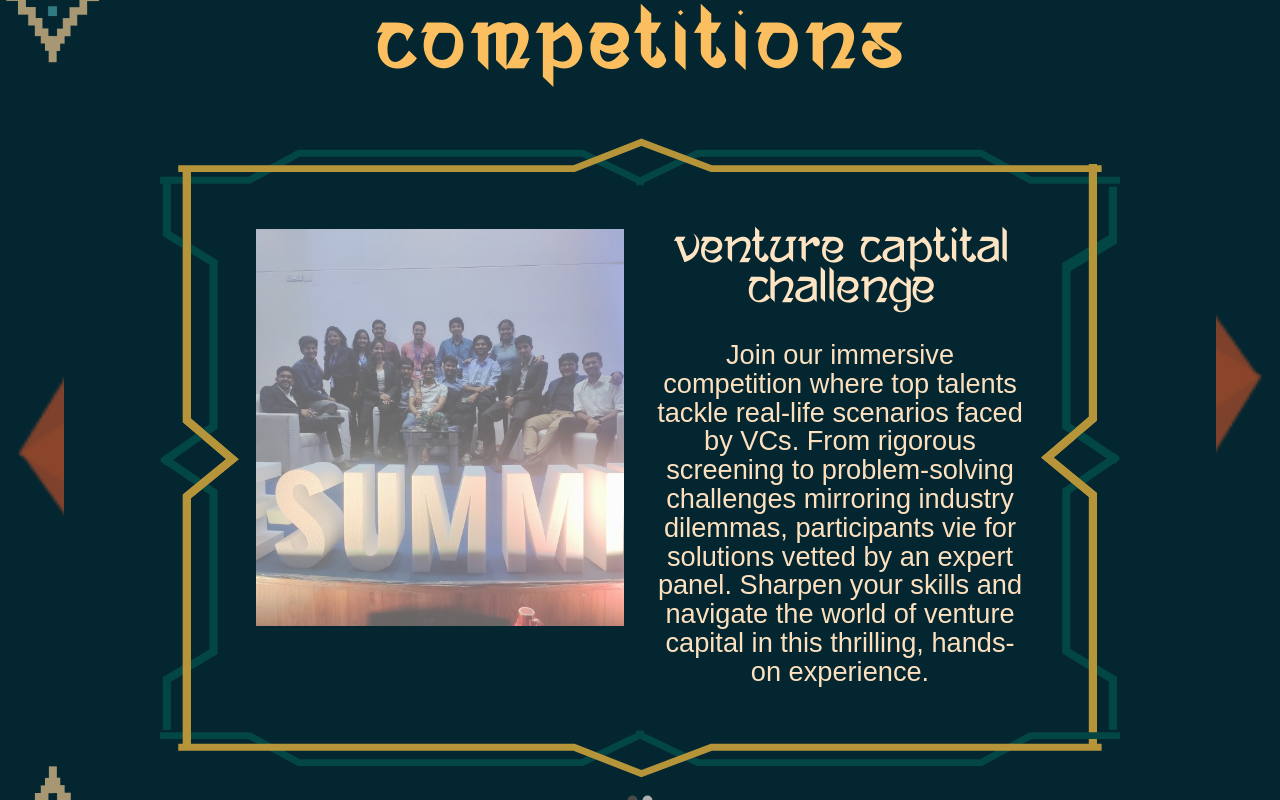
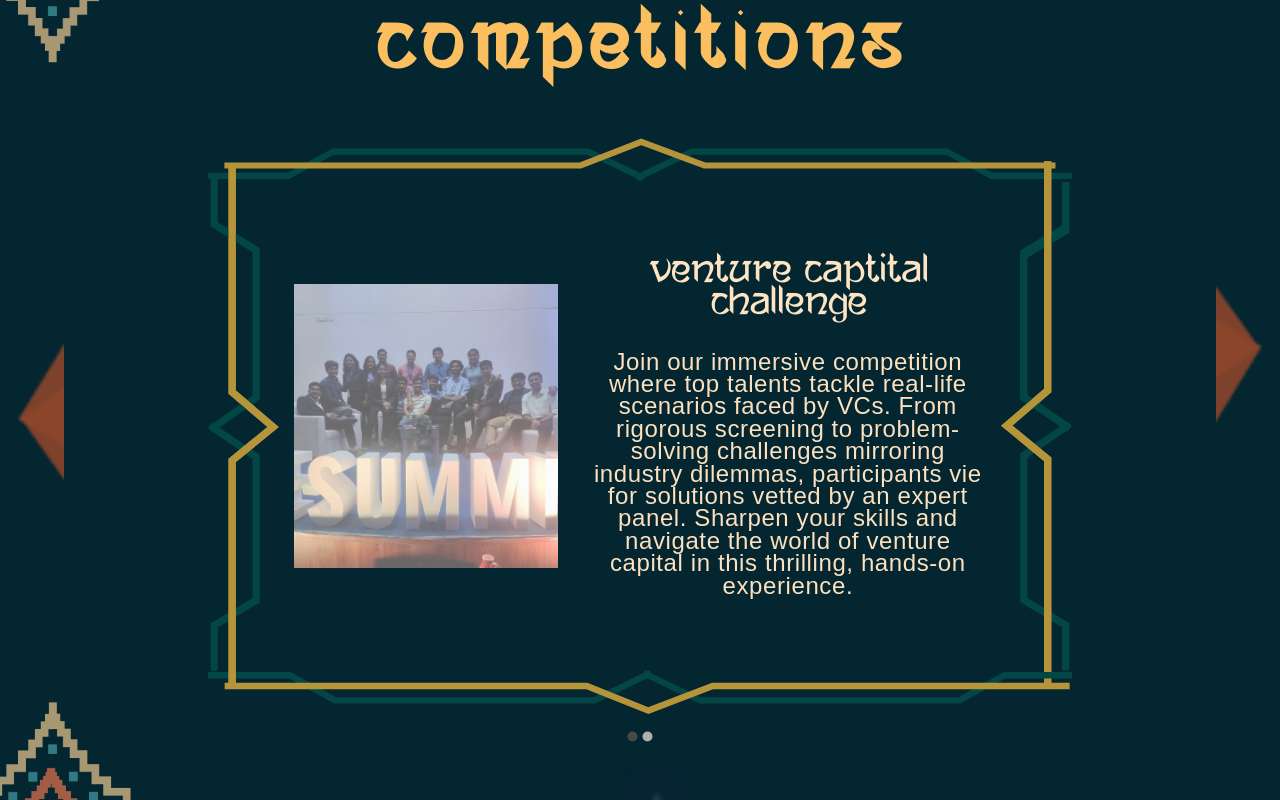
Before and after one commit to E-Cell-IITH/E-Cell-Website, a Next.js app: page /esummit in a window 1280 px wide. Shown: the part 2400-3200 px from the top of the page. Built offline with nearby package versions, Linux system fonts and the light colour scheme; a web font is replaced by a local one.

Commit message:
esummit responsive for border container

```diff
--- a/components/ESummt/BorderContainer.jsx
+++ b/components/ESummt/BorderContainer.jsx
@@ -1,37 +1,36 @@
-const BorderContainer = ({ height = "40rem", width = "60rem",widthcss="w-[60rem]", heightcss="h-[40rem]", children }) => {
+const BorderContainer = ({
+  widthcss = "w-[60rem]",
+  heightcss = "h-[40rem]",
+  margintopcss = "mt-[40rem]",
+  marginleftcss = "ml-[60rem]",
+  children,
+}) => {
   return (
-    <div
-      className={`relative w-[${width}] h-[${height}] flex`}
-      style={{ height: height, width: width }}
-    >
+    <div className={`relative flex ${widthcss} ${heightcss}`}>
       <div
-        className={`absolute bg-cover w-[${width}] ${widthcss}`}
+        className={`absolute bg-cover ${widthcss}`}
         style={{
           backgroundImage: "url('/esummit/bordercontainer/top.svg')",
           aspectRatio: 1117 / 56,
-          width: width,
         }}
       ></div>
 
       <div
-        className={`absolute bg-cover h-[${height}] ${heightcss} right-0`}
+        className={`absolute bg-cover ${heightcss} ${marginleftcss} right-0`}
         style={{
           backgroundImage: "url('/esummit/bordercontainer/right.svg')",
           aspectRatio: 78 / 631,
-          marginLeft: width,
         }}
       ></div>
       <div
-        className={`absolute bg-cover w-[${width}] ${widthcss} bottom-0`}
+        className={`absolute bg-cover ${widthcss} ${margintopcss} bottom-0`}
         style={{
           backgroundImage: "url('/esummit/bordercontainer/bottom.svg')",
           aspectRatio: 1117 / 56,
-          width: width,
-          marginTop: height,
         }}
       ></div>
       <div
-        className={`absolute bg-cover h-[${height}] ${heightcss}`}
+        className={`absolute bg-cover ${heightcss}`}
         style={{
           backgroundImage: "url('/esummit/bordercontainer/left.svg')",
           aspectRatio: 78 / 631,
--- a/components/ESummt/Competitions.jsx
+++ b/components/ESummt/Competitions.jsx
@@ -2,7 +2,7 @@ import { Gentium_Plus } from "next/font/google";
 import localFont from "next/font/local";
 import React from "react";
 import Carousel from "react-material-ui-carousel";
-import BorderContainer from './BorderContainer';
+import BorderContainer from "./BorderContainer";
 
 const gentiumnormal = Gentium_Plus({ subsets: ["latin"], weight: "400" });
 
@@ -77,32 +77,38 @@ const Competitions = () => {
         >
           Competitions{" "}
         </h3>
-        <div className="mb-[5%] w-[80%]">
+        <div className="mb-[5%] w-[80%] sm:w-[95%]">
           <Carousel animation="slide" duration={1000} autoPlay={false}>
-            {
-              competitions.map((comp, index) => {
-                return (<center key={index}>
-                  <BorderContainer height="40rem" width="60rem">
+            {competitions.map((competition, index) => {
+              return (
+                <center key={index}>
+                  <BorderContainer
+                    heightcss="h-[24rem] sm:h-[30rem] lg:h-[36rem]"
+                    widthcss="w-[36rem] sm:w-[45rem] lg:w-[54rem]"
+                    marginleftcss="ml-[36rem] sm:ml-[30rem] lg:ml-[54rem]"
+                    margintopcss="mt-[24rem] sm:mt-[45rem] lg:mt-[36rem]"
+                  >
                     <div className="flex flex-row gap-[2rem] align-center justify-center my-[auto] mx-[10%] relative w-full">
-                      <div className="flex-1">
-                        <img src={comp.image} />
+                      <div className="flex flex-[2] items-center">
+                        <img src={competition.image} />
                       </div>
-                      <div className="flex gap-[2rem] flex-col flex-1">
+                      <div className="flex gap-[2rem] flex-col flex-[3]">
                         <h4
-                          className={`text-[3rem] leading-[2.5rem] color-[white] text-[#FFE4C3] ${ananda.className}`}
+                          className={`text-[3rem] leading-[2.5rem] sm:text-[2.4rem] sm:leading-[1.8rem] lg:text-[2.5rem] lg:leading-[2rem] color-[white] text-[#FFE4C3] ${ananda.className}`}
                         >
-                          {comp.title}
+                          {competition.title}
                         </h4>
                         <p
-                          className={`text-[1.7rem] leading-[1.8rem] color-[white] text-[#FDE1BF] ${gentiumnormal.className}`}
+                          className={`tracking-wide text-[1.7rem] leading-[1.8rem] sm:text-[1.4rem] sm:leading-[1.2rem] lg:text-[1.5rem] lg:leading-[1.4rem] color-[white] text-[#FDE1BF] ${gentiumnormal.className}`}
                         >
-                          {comp.content}
+                          {competition.content}
                         </p>
                       </div>
                     </div>
                   </BorderContainer>
-                </center>);
-              })}
+                </center>
+              );
+            })}
           </Carousel>
         </div>
       </div>
@@ -110,5 +116,4 @@ const Competitions = () => {
   );
 };
 
-
 export default Competitions;
--- a/components/ESummt/Components.jsx
+++ b/components/ESummt/Components.jsx
@@ -177,7 +177,7 @@ const StartupfairandGallery = () => {
         </div>
         <div className="flex justify-center m-7">
           <Button
-            className={`bg-[#C39F3F] text-[1.2rem] text-white font-bold border-[0.5rem] w-[fit-content] px-[1rem] py-[0.5rem] rounded-[0.5rem] ${gentium.className}}`}
+            className={`bg-[#C39F3F] text-[1.2rem] text-white font-bold border-[0.5rem] w-[fit-content] px-[1rem] py-[0.5rem] rounded-[0.5rem] ${gentiumnormal.className}}`}
             onClick={() => {
               window.open("/startupfair", "_blank");
             }}
@@ -190,11 +190,16 @@ const StartupfairandGallery = () => {
         <h3
           className={`py-[2rem] tracking-widest text-[#FCBF5F] text-center font-semibold text-[2.4rem] max-[300px]:text-[2.75rem] md:font-bold md:text-[4.75rem] lg:text-[5rem] 2xl:text-[6rem] ${ananda.className}`}
         >
-          GALLERY{" "}
+          GALLERY
         </h3>
-        <div className="flex-1">
+        <div className="flex-1 h-[50rem]">
           <center>
-            <BorderContainer height="30rem" width="50rem" />
+            <BorderContainer
+              heightcss="h-[30rem]"
+              widthcss="w-[45rem]"
+              marginleftcss="ml-[45rem]"
+              margintopcss="mt-[30rem]"
+            />
           </center>
         </div>
       </section>
```
